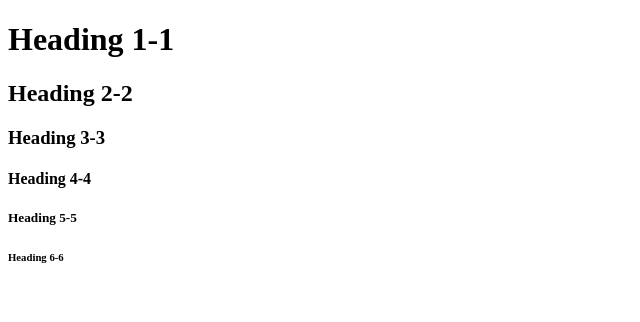
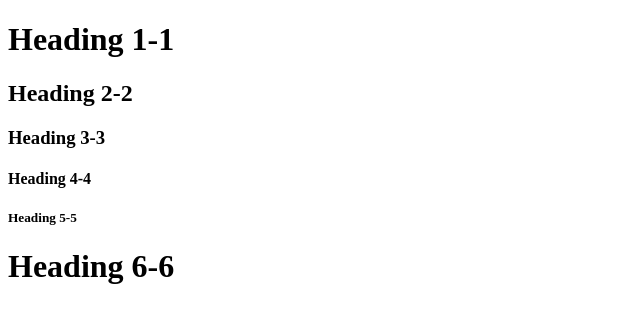
Before and after one commit to RustyToken/rusty-git, a plain HTML site: page style.html in a window 1280 px wide. Shown: the whole page, without its empty margins (0-640 px from the left). Drawn offline with Linux system fonts and the light colour scheme.

Commit message:
update style.html

```diff
--- a/style.html
+++ b/style.html
@@ -10,7 +10,7 @@
  <H3>Heading 3-3</H3>
  <H4>Heading 4-4</H4>
  <H5>Heading 5-5</H5>
- <H6>Heading 6-6</H6>
+ <H1>Heading 6-6</H6>
 
 </body>
 </html>
```
